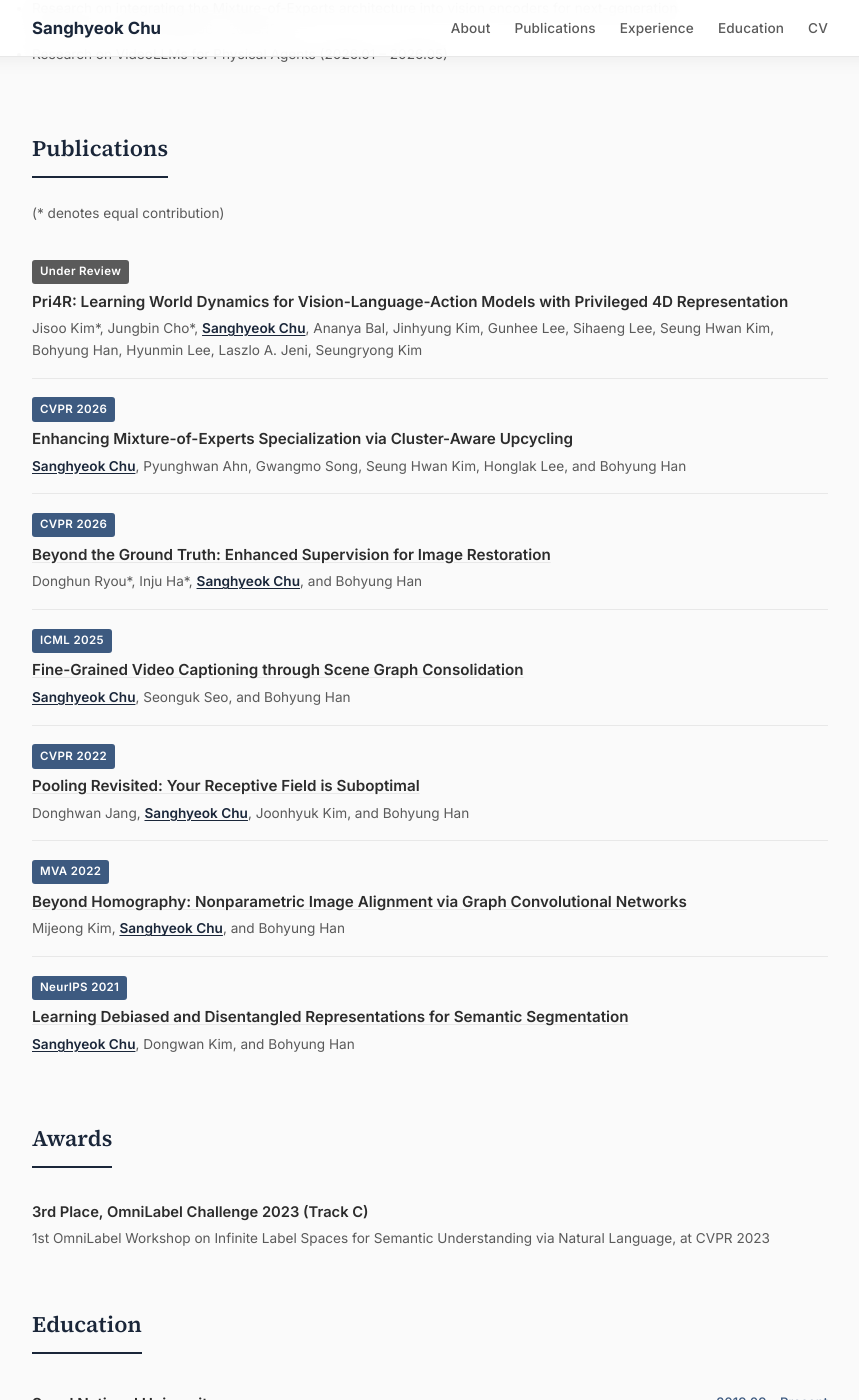
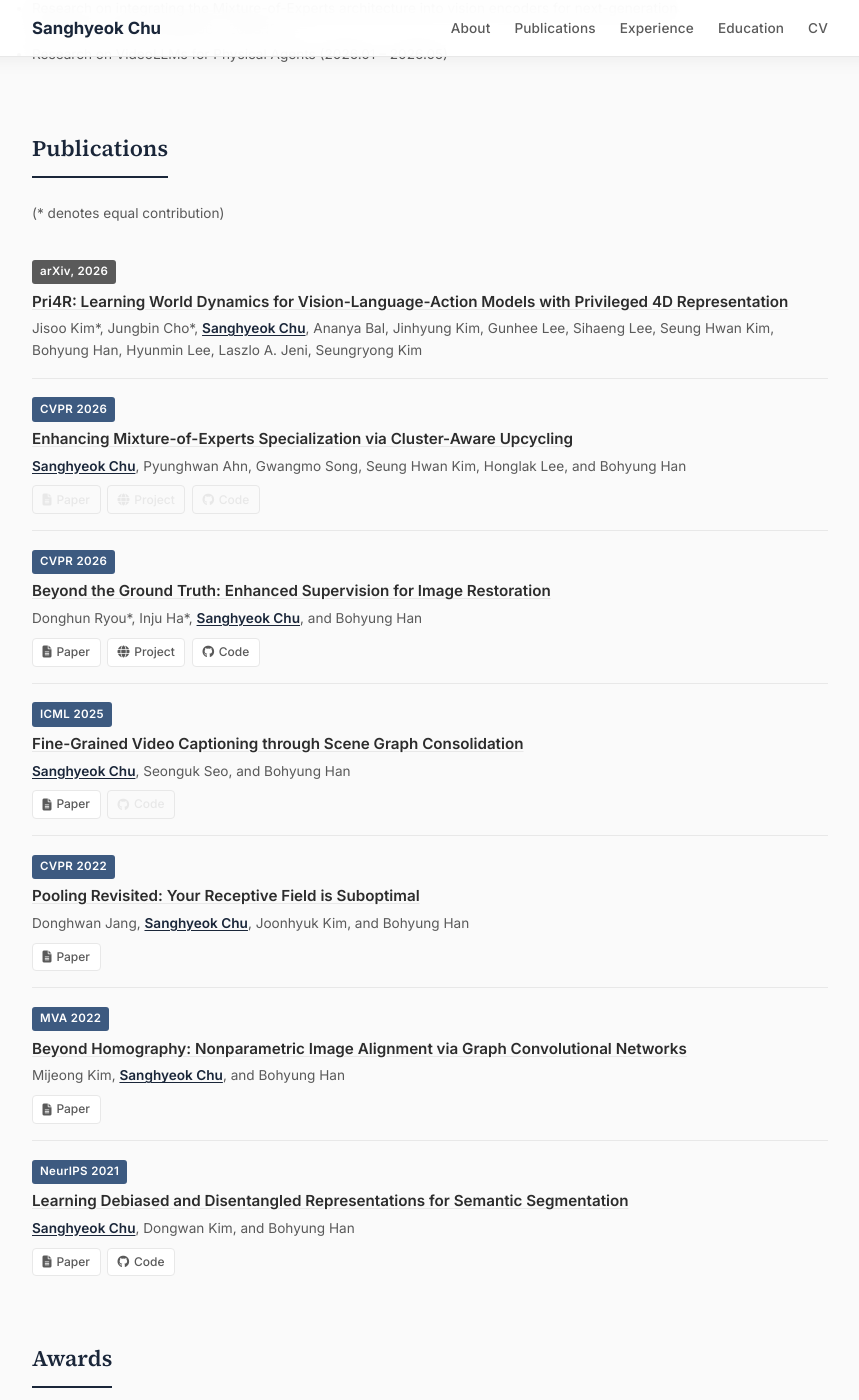
Before and after one commit to sanghyeokchu/sanghyeokchu.github.io, a Jekyll site: the page built from index.html, in a window 1280 px wide and 1400 px high, scrolled down 874 px. Shown: the whole window, without its empty margins (210-1069 px from the left). Built offline with Jekyll 4.4.1, drawn with Linux system fonts in a browser that asks for light colours.

Commit message:
update: links

```diff
--- a/_includes/publications.html
+++ b/_includes/publications.html
@@ -5,8 +5,15 @@
         {% for pub in site.data.publications %}
         <li class="pub-item">
             <span class="pub-venue {% if pub.venue_class %}{{ pub.venue_class }}{% endif %}">{{ pub.venue }}</span>
-            <div class="pub-title">{% if pub.url %}<a href="{{ pub.url }}" target="_blank">{{ pub.title }}</a>{% else %}{{ pub.title }}{% endif %}</div>
+            <div class="pub-title"><span>{{ pub.title }}</span></div>
             <div class="pub-authors">{{ pub.authors }}</div>
+            {% if pub.project_url or pub.code_url or pub.pdf_url %}
+            <div class="pub-links">
+                {% if pub.pdf_url %}{% if pub.pdf_url == "#" %}<span class="pub-link-placeholder"><i class="fas fa-file-alt"></i> Paper</span>{% else %}<a href="{{ pub.pdf_url }}" target="_blank"><i class="fas fa-file-alt"></i> Paper</a>{% endif %}{% endif %}
+                {% if pub.project_url %}{% if pub.project_url == "#" %}<span class="pub-link-placeholder"><i class="fas fa-globe"></i> Project</span>{% else %}<a href="{{ pub.project_url }}" target="_blank"><i class="fas fa-globe"></i> Project</a>{% endif %}{% endif %}
+                {% if pub.code_url %}{% if pub.code_url == "#" %}<span class="pub-link-placeholder"><i class="fab fa-github"></i> Code</span>{% else %}<a href="{{ pub.code_url }}" target="_blank"><i class="fab fa-github"></i> Code</a>{% endif %}{% endif %}
+            </div>
+            {% endif %}
         </li>
         {% endfor %}
     </ul>
--- a/assets/css/style.css
+++ b/assets/css/style.css
@@ -258,6 +258,12 @@
     line-height: 1.5;
 }
 
+.pub-title span {
+    text-decoration: underline;
+    text-decoration-color: var(--color-border);
+    text-underline-offset: 2px;
+}
+
 .pub-title a {
     color: var(--color-text);
     text-decoration: underline;
@@ -276,11 +282,62 @@
     line-height: 1.6;
 }
 
+.pub-authors a {
+    color: inherit;
+    text-decoration: underline;
+    text-decoration-color: var(--color-border);
+    text-underline-offset: 2px;
+}
+
+.pub-authors a:hover {
+    color: var(--color-accent);
+}
+
 .pub-authors strong {
     color: var(--color-primary);
     font-weight: 600;
     text-decoration: underline;
     text-underline-offset: 2px;
+}
+
+.pub-links {
+    display: flex;
+    gap: 0.4rem;
+    margin-top: 0.5rem;
+}
+
+.pub-links a {
+    display: inline-flex;
+    align-items: center;
+    gap: 0.3rem;
+    padding: 0.2rem 0.6rem;
+    border: 1px solid var(--color-border);
+    border-radius: 4px;
+    text-decoration: none;
+    color: var(--color-text-secondary);
+    font-size: 0.75rem;
+    font-weight: 500;
+    transition: all 0.2s;
+    background: var(--color-card);
+}
+
+.pub-links a:hover {
+    border-color: var(--color-accent);
+    color: var(--color-accent);
+    background: var(--color-tag-bg);
+}
+
+.pub-link-placeholder {
+    display: inline-flex;
+    align-items: center;
+    gap: 0.3rem;
+    padding: 0.2rem 0.6rem;
+    border: 1px solid var(--color-border);
+    border-radius: 4px;
+    color: var(--color-border);
+    font-size: 0.75rem;
+    font-weight: 500;
+    cursor: default;
 }
 
 /* Entries (Experience, Education, etc.) */
```
Also changed, not shown: _data/publications.yml (+20 -2 lines).
